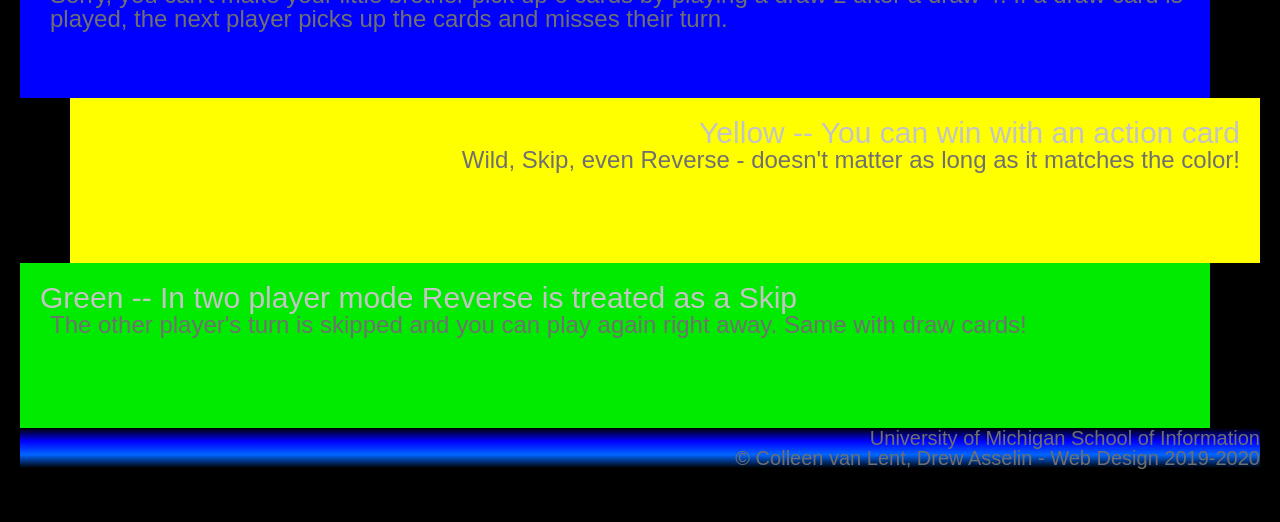
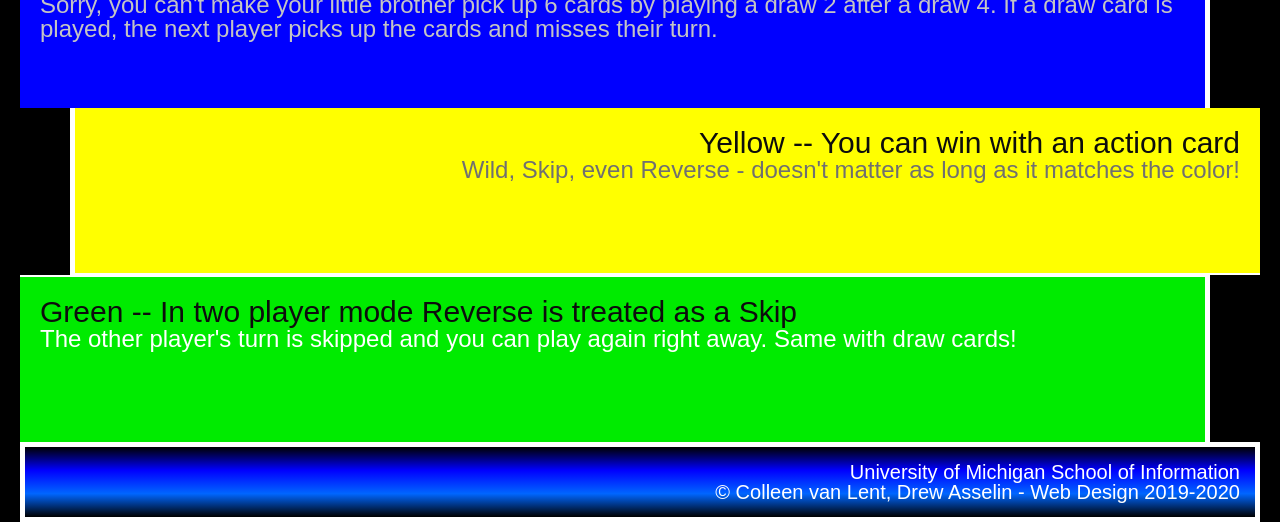
Before and after one commit to jenya-patel/hw3-2022, a plain HTML site: page index.html in a window 1280 px wide. Shown: the part 744-1266 px from the top of the page. Before the commit the page ends 1213 px from the top, so only its background shows below. Drawn offline with Linux system fonts and the light colour scheme.

Commit message:
Add files via upload

```diff
--- a/css/style.css
+++ b/css/style.css
@@ -11,19 +11,16 @@ h1{
     font-size: 42px;
     text-align: center;
     padding: 15px;
-    color: #c4c4c4;
 }
 
 h2{
     font-size: 30px;
-    color: #C4C4C4;
+    color: #0d0d0d;
 }
 
 p{
     font-size: 24px;
-    padding-top: 10x;
-    padding-left: 10px;
-    color: #707070;
+    padding: 10px, 10px;
 }
 
 img{
@@ -31,16 +28,13 @@ img{
     display: block;
     margin-left: auto;
     margin-right: auto;
-    border-width: 10px;
-    border-style: dashed;
-    border-color: white;
+    border: 10px dashed white;
 }
 
 div{
     min-height: 125px;
     padding: 20px;
-    border: white;
-    border-width: 3px;
+    border: 3px solid white;
 }
 
 .introduction{
@@ -53,37 +47,42 @@ div{
     background-color: #ff0000;
     text-align: right;
     margin-left: 50px;
-    border-width: 2px, 5px;
+    border-width: 0px 0px 2px 5px;
 }
 
 .blue{
     background-color: #0000ff;
+    color: #c4c4c4;
     text-align: left;
     margin-right: 50px;
-    border-width: 5px, 2px;
+    border-width: 2px 5px 0px 0px;
 }
 
 .yellow{
     background-color: #ffff00;
     text-align: right;
     margin-left: 50px;
-    border-width: 2px, 5px;
+    border-width: 0px 0px 2px 5px;
+}
+
+.yellow p{
+    color: #707070;
 }
 
 .green{
     background-color: #00EB00;
     text-align: left;
     margin-right: 50px;
-    border-right: 5px, 2px;
+    border-width: 2px 5px 0px 0px;
 }
 
 footer{
     background: linear-gradient(#000000, #0000ff, #0066ff, #000000);
-    border-width: 5px;
+    border: 5px solid white;
 }
 
 footer p{
     font-size: 20px;
     text-align: right;
-    padding: 15px, 15px, 15px;
+    padding: 15px 15px 15px;
 }
```
